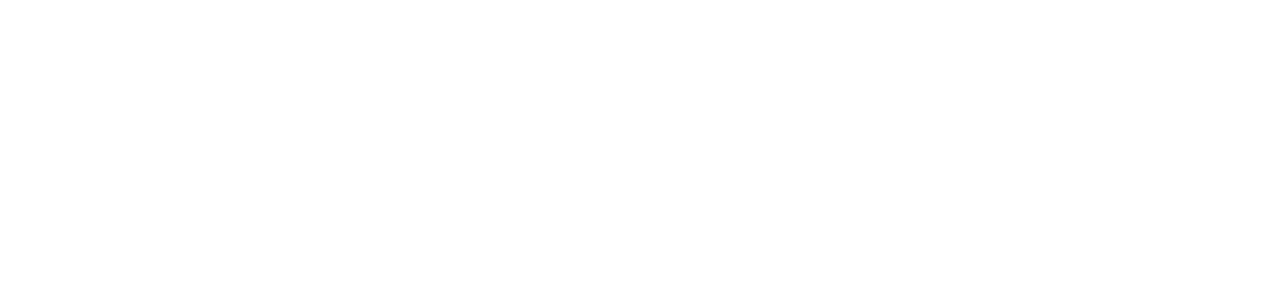
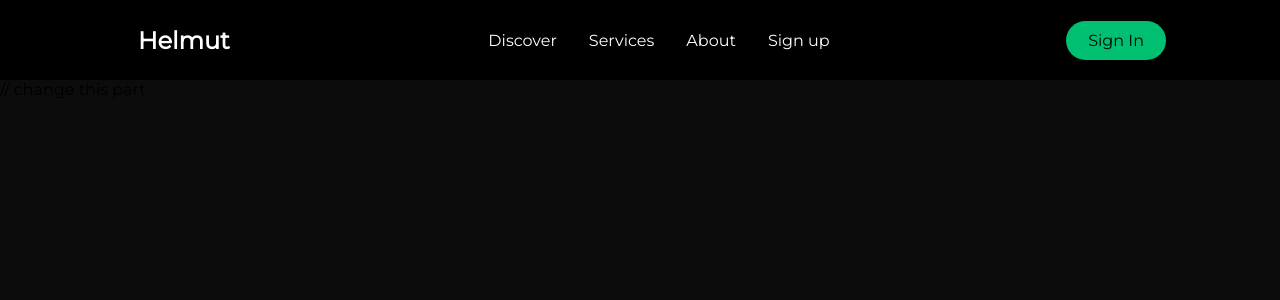
Before and after one commit to h-waldschmidt/website, a React (Create React App) app: page / in a window 1280 px wide. Shown: the top 300 px of the page. Built offline with nearby package versions, Linux system fonts and the light colour scheme.

Commit message:
added sites

```diff
--- /dev/null
+++ b/src/components/HeroSection/HeroElements.jsx
@@ -0,0 +1,31 @@
+import styled from 'styled-components';
+
+export const HeroContainer = styled.div`
+    background: #0c0c0c;
+    display: flex;
+    justify-content: center;
+    align-items: center;
+    padding: 0 30px;
+    height: 800px;
+    position: relative;
+    z-index: 1;
+`;
+
+export const HeroBg = styled.div`
+    position: absolute;
+    top: 0;
+    right: 0;
+    bottom: 0;
+    left: 0;
+    width: 100%;
+    height: 100%;
+    overflow: hidden;
+`;
+
+export const VideoBg = styled.video`
+    width: 100%;
+    height: 100%;
+    -o-object-fit: cover;
+    object-fit: cover;
+    background-image: #232a34;
+`;
--- /dev/null
+++ b/src/components/HeroSection/HeroSection.jsx
@@ -0,0 +1,18 @@
+import React from 'react';
+import {
+    HeroContainer,
+    HeroBg,
+    VideoBg
+} from './HeroElements';
+const HeroSection = () => {
+    return (
+        <HeroContainer>
+            <HeroBg>
+                // change this part
+                <VideoBg autoPlay loop muted type='video/mp4' />
+            </HeroBg>
+        </HeroContainer>
+    );
+};
+
+export default HeroSection
--- a/src/index.jsx
+++ b/src/index.jsx
@@ -1,10 +1,15 @@
 import React from 'react';
 import ReactDOM from 'react-dom';
 import './index.css';
+import { BrowserRouter as Router } from 'react-router-dom';
+import Home from './pages/Home';
+
 
 ReactDOM.render(
   <React.StrictMode>
-
+    <Router>
+      <Home />
+    </Router>
   </React.StrictMode>,
   document.getElementById('root')
 );
--- /dev/null
+++ b/src/pages/Home.jsx
@@ -0,0 +1,22 @@
+import React, { useState } from 'react';
+import Sidebar from '../components/Sidebar/Sidebar';
+import Navbar from '../components/Navbar/Navbar';
+import HeroSection from '../components/HeroSection/HeroSection';
+
+function Home() {
+    const [isOpen, setIsOpen] = useState(false);
+
+    const toggle = () => {
+        setIsOpen(!isOpen);
+    }
+
+    return (
+        <>
+            <Sidebar isOpen={isOpen} toggle={toggle} />
+            <Navbar toggle={toggle} />
+            <HeroSection />
+        </>
+    )
+};
+
+export default Home
```
